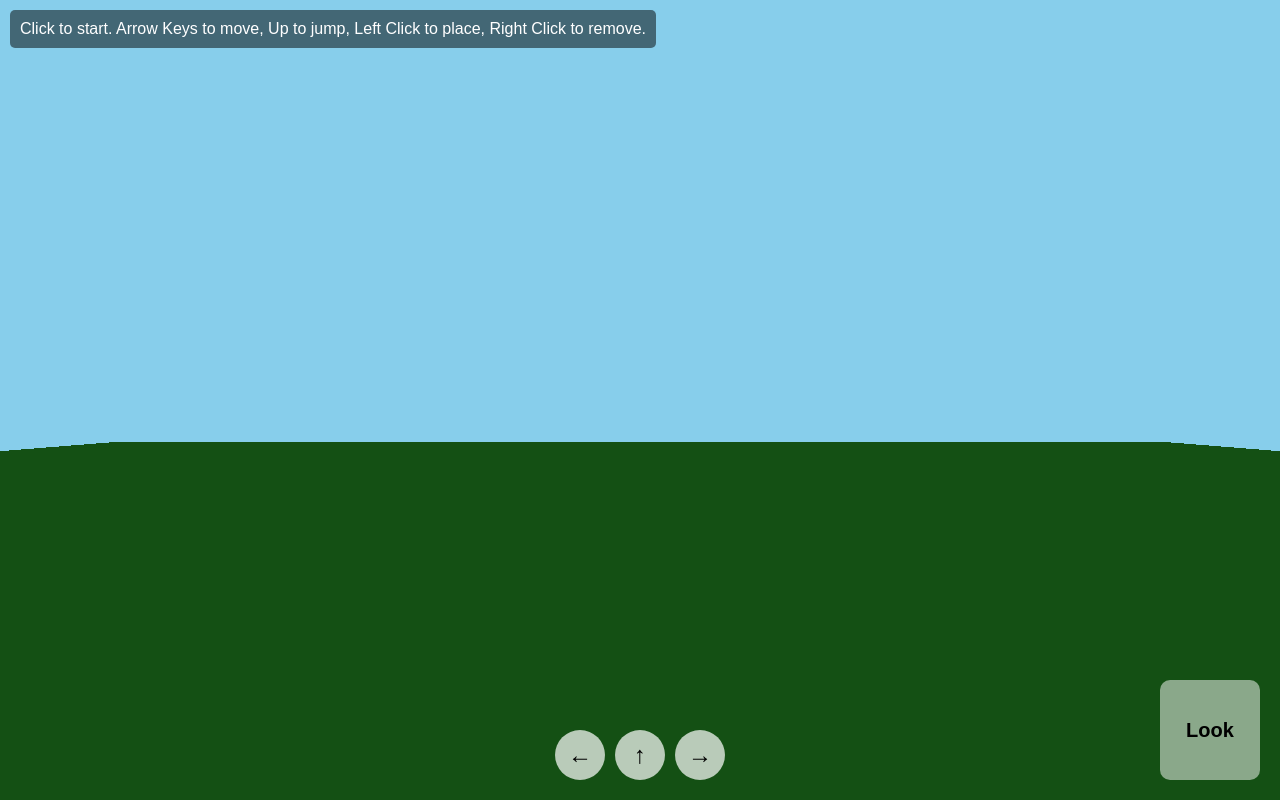
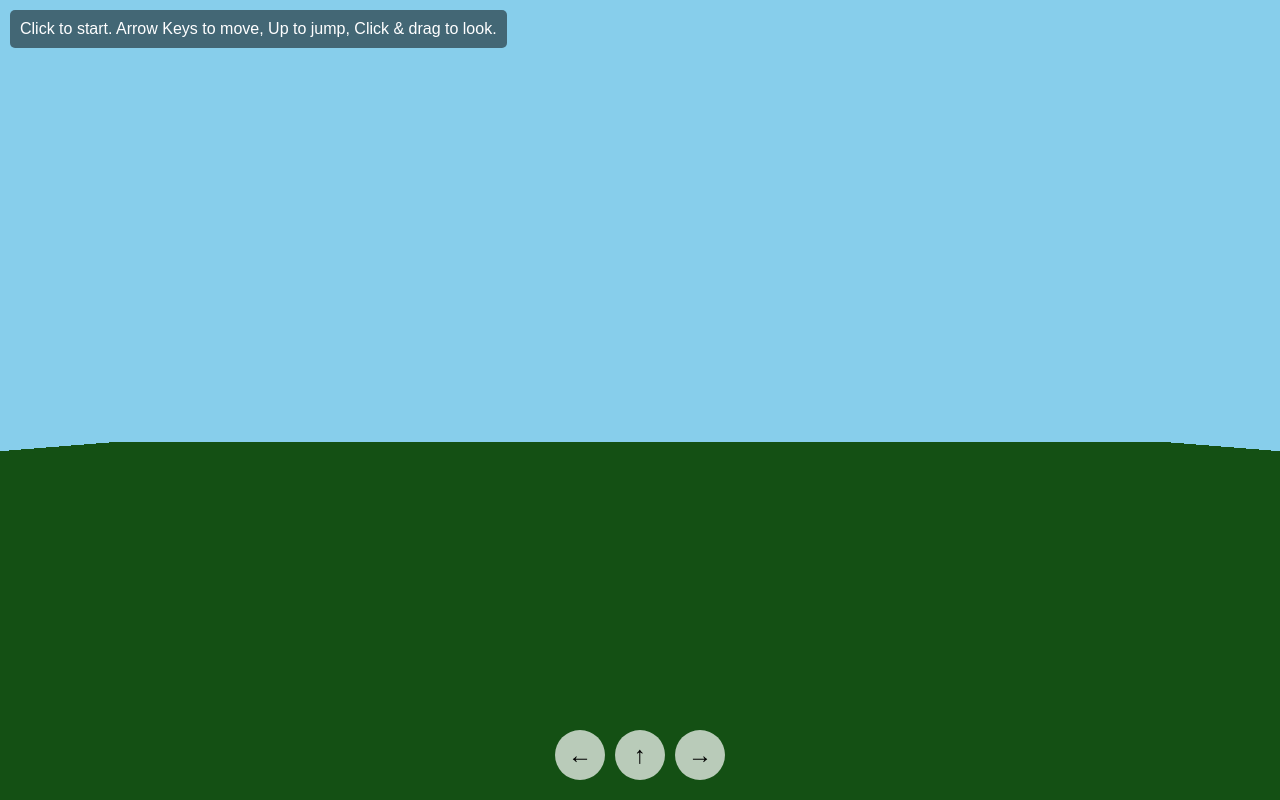
Before and after one commit to tmsteph/3dvr-minecraft, a plain HTML site: page index.html in a window 1280 px wide. Drawn offline with nearby package versions, Linux system fonts and the light colour scheme.

Commit message:
Fix movement

```diff
--- a/index.html
+++ b/index.html
@@ -24,20 +24,12 @@
             background: rgba(255, 255, 255, 0.7);
             border: none; border-radius: 50%;
             font-size: 24px; font-weight: bold;
-        }
-        .touchpad {
-            position: fixed; bottom: 20px; right: 20px;
-            width: 100px; height: 100px;
-            background: rgba(255, 255, 255, 0.5);
-            border-radius: 10px;
-            text-align: center; line-height: 100px;
-            font-size: 20px; font-weight: bold;
-            user-select: none;
+            touch-action: none;
         }
     </style>
 </head>
 <body>
-    <div id="info">Click to start. Arrow Keys to move, Up to jump, Left Click to place, Right Click to remove.</div>
+    <div id="info">Click to start. Arrow Keys to move, Up to jump, Click & drag to look.</div>
 
     <!-- Mobile Controls -->
     <div class="controls">
@@ -45,7 +37,6 @@
         <button class="btn" id="up-btn">↑</button>
         <button class="btn" id="right-btn">→</button>
     </div>
-    <div class="touchpad" id="touchpad">Look</div>
 
     <script>
         let scene, camera, renderer, controls;
@@ -53,6 +44,7 @@
         let blockSize = 1;
         let playerHeight = 2;
         let worldData = [];
+        let isDragging = false, prevX, prevY;
 
         function init() {
             scene = new THREE.Scene();
@@ -66,7 +58,11 @@
             document.body.appendChild(renderer.domElement);
 
             controls = new THREE.PointerLockControls(camera, document.body);
-            document.addEventListener("click", () => controls.lock());
+            document.addEventListener("click", (e) => {
+                if (!e.target.classList.contains("btn")) {
+                    controls.lock();
+                }
+            });
 
             scene.add(controls.getObject());
 
@@ -84,7 +80,7 @@
             document.addEventListener("keydown", onKeyDown);
             document.addEventListener("keyup", onKeyUp);
 
-            setupMobileControls();
+            setupTouchControls();
             animate();
         }
 
@@ -106,6 +102,8 @@
         }
 
         function onMouseDown(event) {
+            if (event.target.classList.contains("btn")) return; // Prevents block placement on button clicks
+
             let raycaster = new THREE.Raycaster();
             let mouse = new THREE.Vector2();
             mouse.x = (event.clientX / window.innerWidth) * 2 - 1;
@@ -154,27 +152,33 @@
             renderer.render(scene, camera);
         }
 
-        function setupMobileControls() {
+        function setupTouchControls() {
             document.getElementById("left-btn").addEventListener("touchstart", () => moveLeft = true);
             document.getElementById("left-btn").addEventListener("touchend", () => moveLeft = false);
             document.getElementById("right-btn").addEventListener("touchstart", () => moveRight = true);
             document.getElementById("right-btn").addEventListener("touchend", () => moveRight = false);
             document.getElementById("up-btn").addEventListener("touchstart", () => controls.getObject().position.y += blockSize);
 
-            let touchpad = document.getElementById("touchpad");
-            let lastX, lastY;
-            touchpad.addEventListener("touchstart", (e) => {
-                lastX = e.touches[0].clientX;
-                lastY = e.touches[0].clientY;
+            document.addEventListener("touchstart", (e) => {
+                if (!e.target.classList.contains("btn")) {
+                    isDragging = true;
+                    prevX = e.touches[0].clientX;
+                    prevY = e.touches[0].clientY;
+                }
             });
-            touchpad.addEventListener("touchmove", (e) => {
-                let dx = e.touches[0].clientX - lastX;
-                let dy = e.touches[0].clientY - lastY;
-                camera.rotation.y -= dx * 0.005;
-                camera.rotation.x -= dy * 0.005;
-                lastX = e.touches[0].clientX;
-                lastY = e.touches[0].clientY;
+
+            document.addEventListener("touchmove", (e) => {
+                if (isDragging) {
+                    let dx = e.touches[0].clientX - prevX;
+                    let dy = e.touches[0].clientY - prevY;
+                    camera.rotation.y -= dx * 0.005;
+                    camera.rotation.x -= dy * 0.005;
+                    prevX = e.touches[0].clientX;
+                    prevY = e.touches[0].clientY;
+                }
             });
+
+            document.addEventListener("touchend", () => isDragging = false);
         }
 
         window.addEventListener("resize", () => {
```
